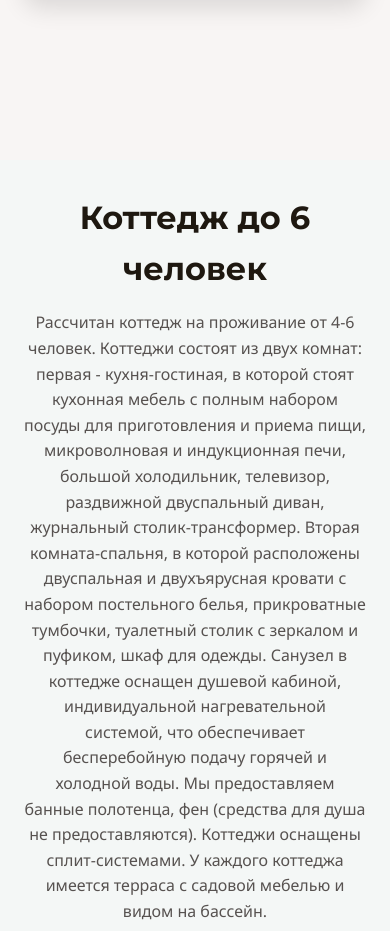
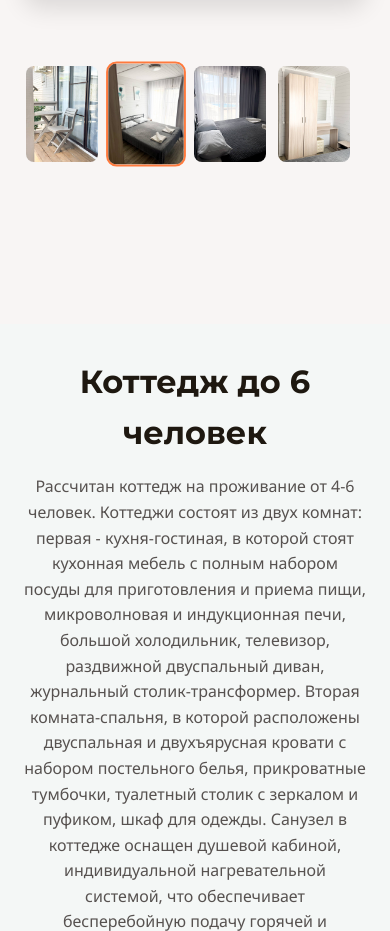
Before and after one commit to azimuthihi/Klever, a plain HTML site: page cottages.html in a window 390 px wide. Shown: the part 3096-4027 px from the top of the page. Drawn offline with Linux system fonts and the light colour scheme.

Commit message:
Implement mini-albums with mobile support

```diff
--- a/cottages.html
+++ b/cottages.html
@@ -391,11 +391,44 @@
         let currentIndex = 0;
         let zoomScale = 1;
 
+        // Initialize Mini-Albums
+        function initMiniAlbums() {
+            const galleries = document.querySelectorAll('.sub-gallery');
+            galleries.forEach(gallery => {
+                const thumbs = gallery.querySelectorAll('img');
+                const section = gallery.closest('.section-alt');
+                if (!section) return;
+                const mainImg = section.querySelector('.section-alt__img img');
+                if (!mainImg) return;
+
+                thumbs.forEach(thumb => {
+                    thumb.addEventListener('click', (e) => {
+                        e.stopPropagation(); // Prevent lightbox open
+                        mainImg.src = thumb.src;
+
+                        // Update active state
+                        thumbs.forEach(t => t.classList.remove('active'));
+                        thumb.classList.add('active');
+                    });
+                });
+
+                // Set initial active state if matches main image
+                thumbs.forEach(thumb => {
+                    if (thumb.src === mainImg.src) {
+                        thumb.classList.add('active');
+                    }
+                });
+            });
+        }
+
         function updateGallery() {
-            galleryImages = Array.from(document.querySelectorAll('img')).filter(img => {
-                const src = img.getAttribute('src') || '';
-                return src.includes('assets/') || src.includes('hero_pool');
-            });
+            // Lightbox should now primarily focus on the general gallery and main section images
+            // We'll collect images from the main gallery grid and the section-alt__img areas
+            const mainGalleryImages = Array.from(document.querySelectorAll('.gallery-grid img'));
+            const sectionMainImages = Array.from(document.querySelectorAll('.section-alt__img img'));
+            const introImages = Array.from(document.querySelectorAll('.sub-gallery img')); // Keep these in too if user wants to see them full screen
+
+            galleryImages = [...sectionMainImages, ...mainGalleryImages, ...introImages];
 
             imageUrls = galleryImages.map(img => img.src);
 
@@ -416,8 +449,12 @@
             galleryImages.forEach((img, index) => {
                 img.style.cursor = 'pointer';
                 img.onclick = (e) => {
-                    e.preventDefault();
-                    openLightbox(index);
+                    // Only open lightbox if it's NOT a thumbnail click that was already handled
+                    // and we want main images/gallery images to open lightbox
+                    if (!img.parentElement.classList.contains('sub-gallery')) {
+                        e.preventDefault();
+                        openLightbox(index);
+                    }
                 };
             });
         }
@@ -494,6 +531,7 @@
             if (e.key === '-') zoomOut();
         });
 
+        initMiniAlbums();
         updateGallery();
     </script>
 
--- a/styles.css
+++ b/styles.css
@@ -637,13 +637,21 @@ img {
         width: 100%;
     }
 
-    /* Sub galleries - HIDE on mobile */
+    /* Sub galleries - ENABLE on mobile for mini-album */
     .sub-gallery {
-        display: none !important;
+        display: grid !important;
+        grid-template-columns: repeat(4, 1fr);
+        gap: 0.5rem;
+        margin-top: 1rem;
+        order: 3 !important;
     }
 
     .sub-gallery.expanded {
-        display: none !important;
+        display: grid !important;
+        grid-template-columns: repeat(4, 1fr);
+        gap: 0.5rem;
+        margin-top: 1rem;
+        order: 3 !important;
     }
 
     /* Gallery grid */
@@ -750,16 +758,22 @@ img {
 
 .sub-gallery img {
     width: 100%;
-    height: 200px;
+    height: 100px;
     /* Consistent height for horizontal alignment */
-    object-fit: contain;
-    /* No cropping, as requested */
+    object-fit: cover;
+    /* Changed to cover for better thumbnail look */
     border-radius: 10px;
     cursor: pointer;
-    transition: transform 0.2s;
+    transition: all 0.2s;
+    border: 2px solid transparent;
 }
 
 .sub-gallery img:hover {
+    transform: scale(1.05);
+}
+
+.sub-gallery img.active {
+    border-color: var(--primary-color);
     transform: scale(1.05);
 }
 
```
